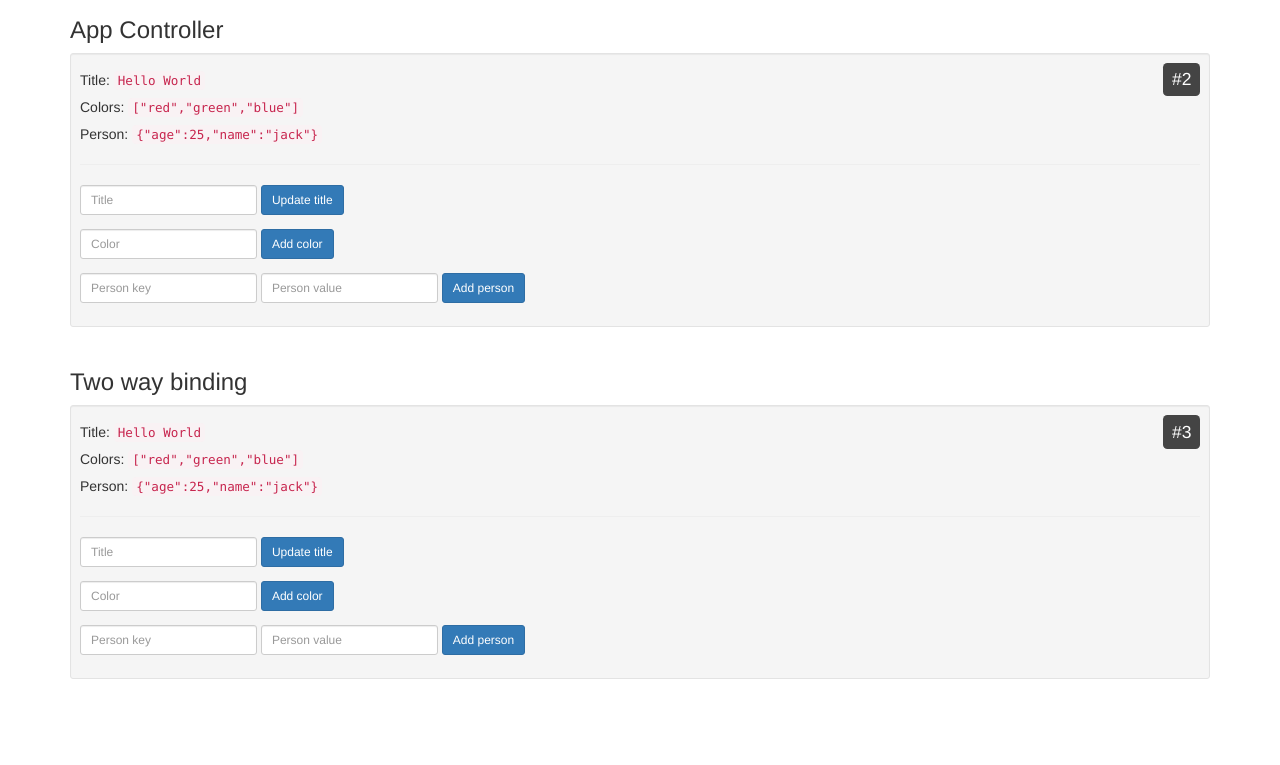
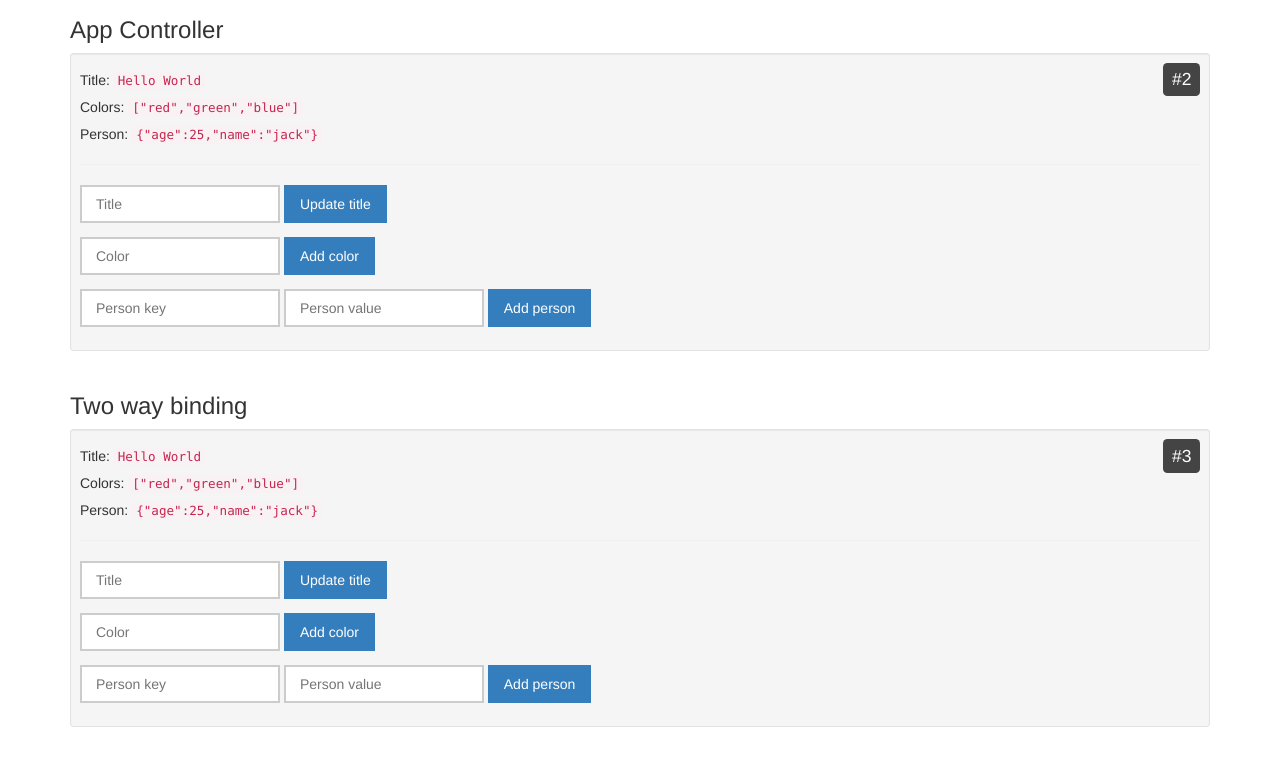
Before and after one commit to mattrc/angularjs-directives, a website: page isolated-scope/two-way-binding.html in a window 1280 px wide. Shown: the part 63-828 px from the top of the page. Before the commit the page ends 800 px from the top, so only its background shows below. Drawn offline with nearby package versions, Linux system fonts and the light colour scheme.

Commit message:
Update isolated-scope

```diff
--- a/isolated-scope/css/style.css
+++ b/isolated-scope/css/style.css
@@ -22,3 +22,19 @@ p {
 	padding: .25em .5em;
 	border-radius: .25em;
 }
+
+input, button {
+	font-size: 14px;
+	padding: 0.5em 1em;
+}
+
+input {
+	border: 2px solid #ccc;
+	width: 200px;
+}
+
+button {
+	border: 2px solid #357ebd;
+	background: #357ebd;
+	color: white;
+}
--- a/isolated-scope/partials/two-way-binding.html
+++ b/isolated-scope/partials/two-way-binding.html
@@ -5,20 +5,20 @@
 
     <hr>
 
-    <form class="form form-inline">
-        <input type="text" ng-model="newTitle" class="form-control input-sm" placeholder="Title">
-        <button ng-click="updateTitle(newTitle)" class="btn btn-sm btn-primary">Update title</button>
+    <form>
+        <input type="text" ng-model="newTitle" placeholder="Title">
+        <button ng-click="updateTitle(newTitle)" >Update title</button>
     </form>
 
-    <form class="form form-inline">
-        <input type="text" ng-model="newColor" class="form-control input-sm" placeholder="Color">
-        <button ng-click="addColor(newColor)" class="btn btn-sm btn-primary">Add color</button>
+    <form>
+        <input type="text" ng-model="newColor" placeholder="Color">
+        <button ng-click="addColor(newColor)" >Add color</button>
     </form>
 
-    <form class="form form-inline">
-        <input type="text" ng-model="key" class="form-control input-sm" placeholder="Person key">
-        <input type="text" ng-model="val" class="form-control input-sm" placeholder="Person value">
-        <button ng-click="addPerson(key, val)" class="btn btn-sm btn-primary">Add person</button>
+    <form>
+        <input type="text" ng-model="key" placeholder="Person key">
+        <input type="text" ng-model="val" placeholder="Person value">
+        <button ng-click="addPerson(key, val)" >Add person</button>
     </form>
 
     <div class="scope-id">#{{ $id }}</div>
--- a/isolated-scope/two-way-binding.html
+++ b/isolated-scope/two-way-binding.html
@@ -31,20 +31,20 @@
 
             <hr>
 
-            <form class="form form-inline">
-                <input type="text" ng-model="newTitle" class="form-control input-sm" placeholder="Title">
-                <button ng-click="updateTitle(newTitle)" class="btn btn-sm btn-primary">Update title</button>
+            <form>
+                <input type="text" ng-model="newTitle" placeholder="Title">
+                <button ng-click="updateTitle(newTitle)">Update title</button>
             </form>
 
-            <form class="form form-inline">
-                <input type="text" ng-model="newColor" class="form-control input-sm" placeholder="Color">
-                <button ng-click="addColor(newColor)" class="btn btn-sm btn-primary">Add color</button>
+            <form>
+                <input type="text" ng-model="newColor" placeholder="Color">
+                <button ng-click="addColor(newColor)">Add color</button>
             </form>
 
-            <form class="form form-inline">
-                <input type="text" ng-model="key" class="form-control input-sm" placeholder="Person key">
-                <input type="text" ng-model="val" class="form-control input-sm" placeholder="Person value">
-                <button ng-click="addPerson(key, val)" class="btn btn-sm btn-primary">Add person</button>
+            <form>
+                <input type="text" ng-model="key" placeholder="Person key">
+                <input type="text" ng-model="val" placeholder="Person value">
+                <button ng-click="addPerson(key, val)">Add person</button>
             </form>
 
             <div class="scope-id">#{{ $id }}</div>
```
Also changed, not shown: isolated-scope/one-way-binding.html (+10 -10 lines).
